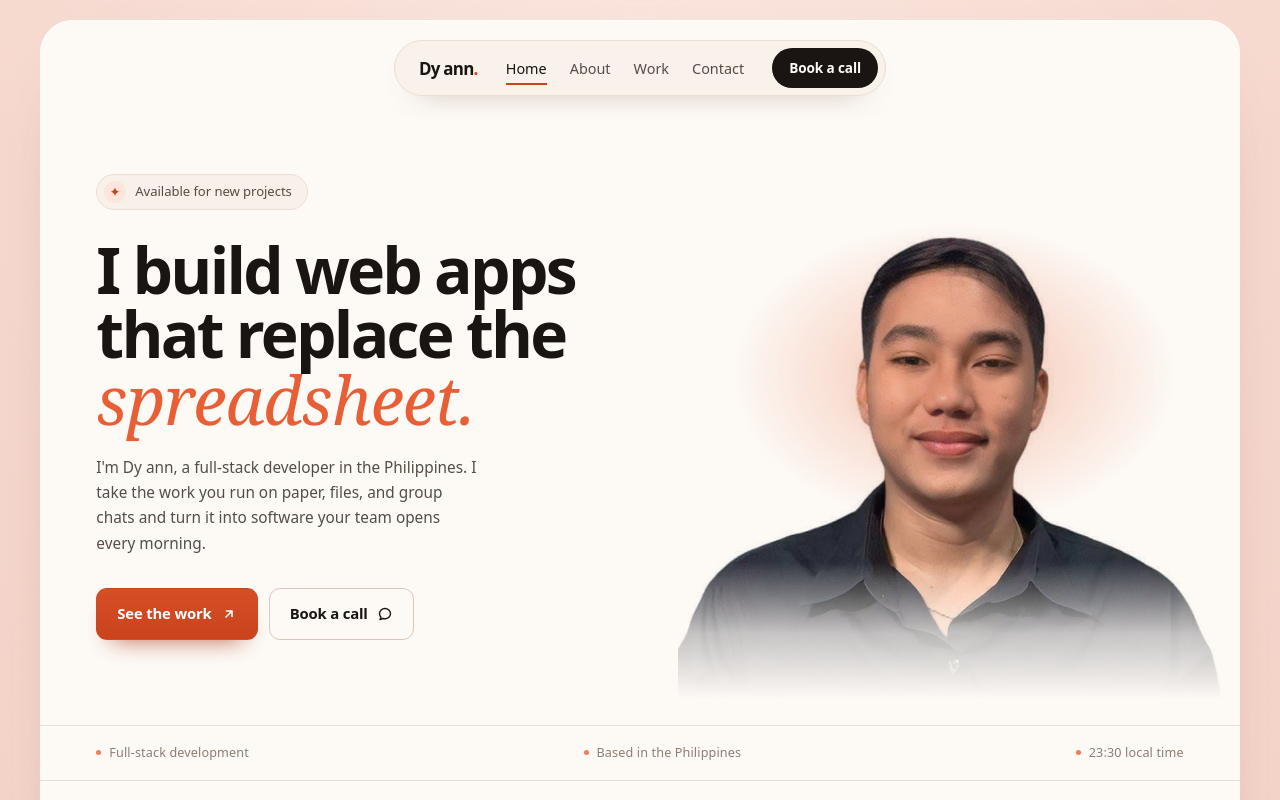
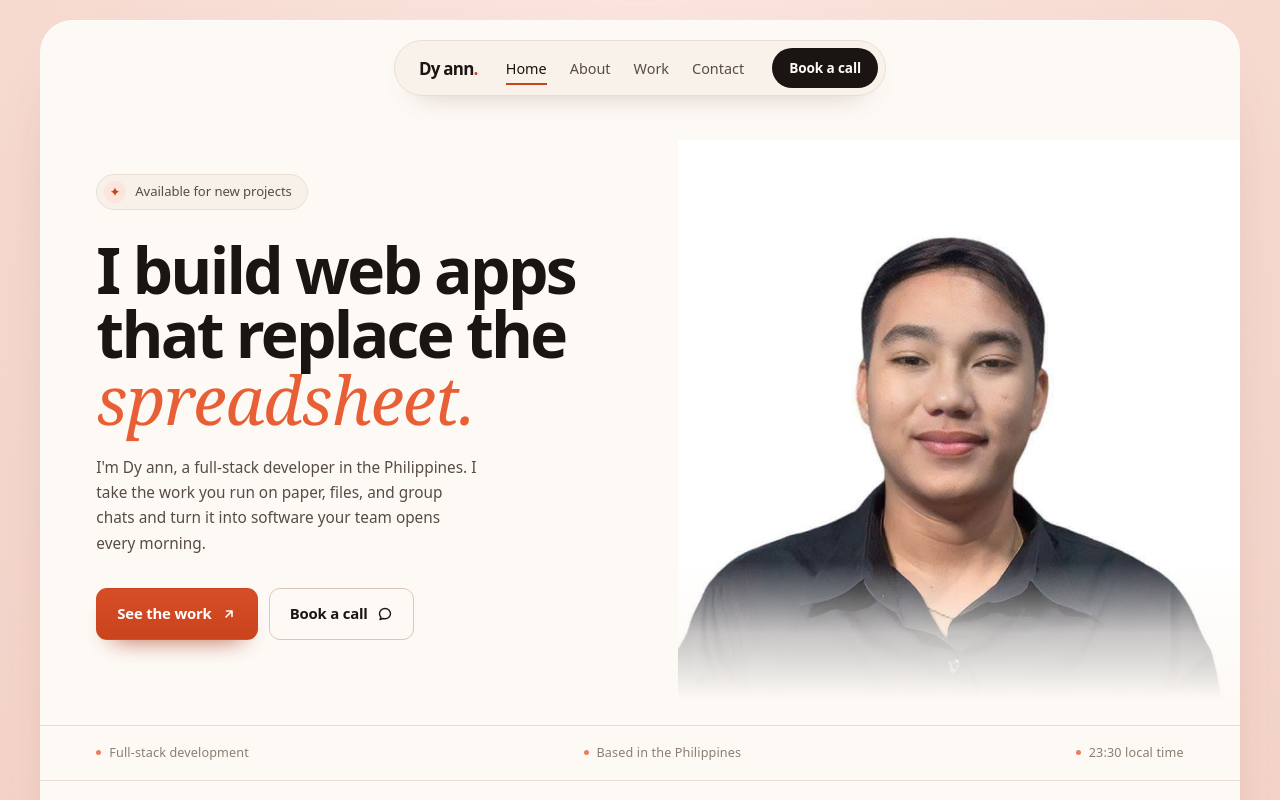
Before and after one commit to dydydan1/Portfolio-Website, a React (Vite) app: page / in a window 1280 px wide. Shown: the top 800 px of the page. Built offline with nearby package versions, Linux system fonts and the light colour scheme; a web font is replaced by a local one.

Commit message:
Fix face color

```diff
--- a/src/styles.css
+++ b/src/styles.css
@@ -383,19 +383,6 @@ button {
   border-radius: 28px 0 0 0;
 }
 
-.hero__figure::before {
-  content: "";
-  position: absolute;
-  inset: 10% 0 16% -6%;
-  z-index: 0;
-  background: radial-gradient(
-    54% 52% at 52% 42%,
-    rgba(245, 189, 169, 0.95),
-    rgba(245, 189, 169, 0) 70%
-  );
-  filter: blur(4px);
-}
-
 .hero__figure img {
   position: relative;
   z-index: 1;
@@ -405,7 +392,9 @@ button {
   min-height: inherit;
   object-fit: cover;
   object-position: center top;
-  mix-blend-mode: multiply;
+  filter: none;
+  mix-blend-mode: normal;
+  opacity: 1;
 }
 
 .hero__figure::after {
@@ -987,10 +976,6 @@ section h2 {
     border-radius: 0;
   }
 
-  .hero__figure::before {
-    inset: 10% 2% 0 2%;
-  }
-
   .about {
     grid-template-columns: 1fr;
   }
```
